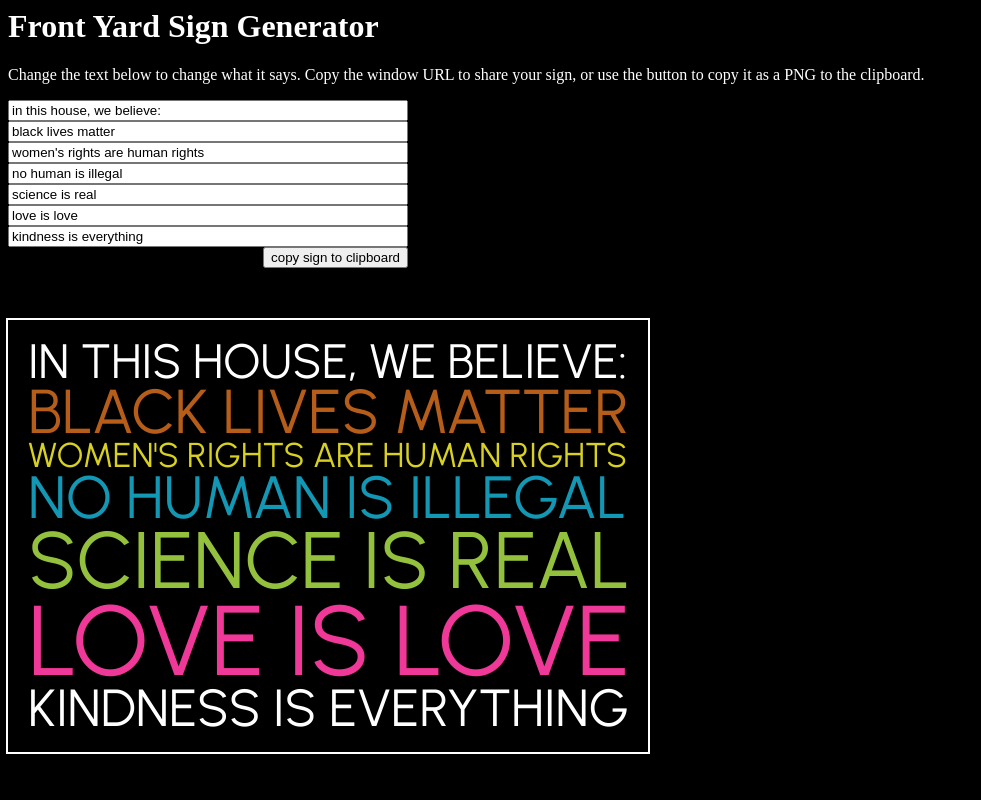
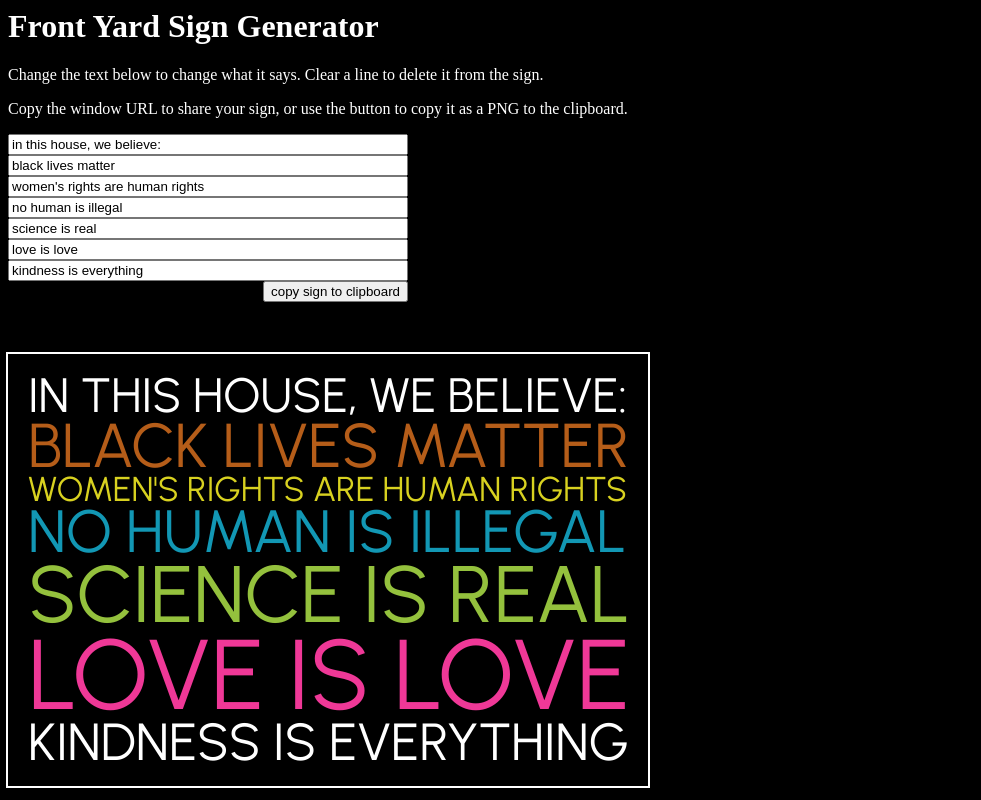
Before and after one commit to zachmu/zachmu.github.io, a plain HTML site: page yardsign/index.html in a window 1280 px wide. Shown: the whole page, without its empty margins (0-981 px from the left). Drawn offline with Linux system fonts and the light colour scheme.

Commit message:
Changed message

```diff
--- a/yardsign/index.html
+++ b/yardsign/index.html
@@ -1,5 +1,4 @@
 <html>
-
   <head>
     <title>Front Yard Sign Generator</title>
     <link href="https://fonts.googleapis.com/css?family=Urbanist" rel="stylesheet">
@@ -10,9 +9,12 @@
     <h1>Front Yard Sign Generator</h1>
 
     <p>
-      Change the text below to change what it says. Copy the window
-      URL to share your sign, or use the button to copy it as a PNG to
-      the clipboard.
+      Change the text below to change what it says. Clear a line to
+      delete it from the sign.
+    </p>
+    <p>
+      Copy the window URL to share your sign, or use the button to
+      copy it as a PNG to the clipboard.
     </p>
 
     <div class="form">
```
